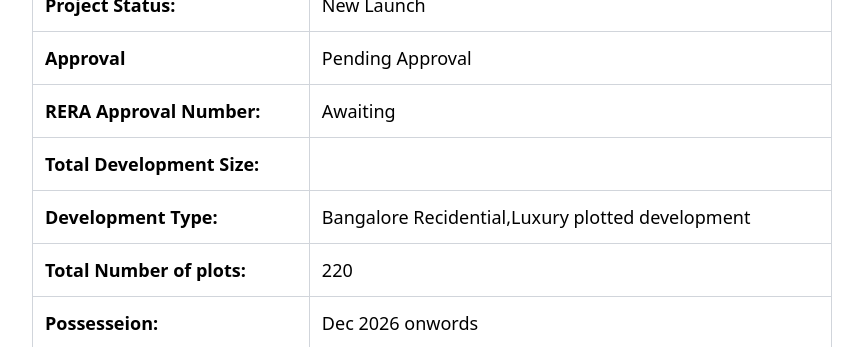
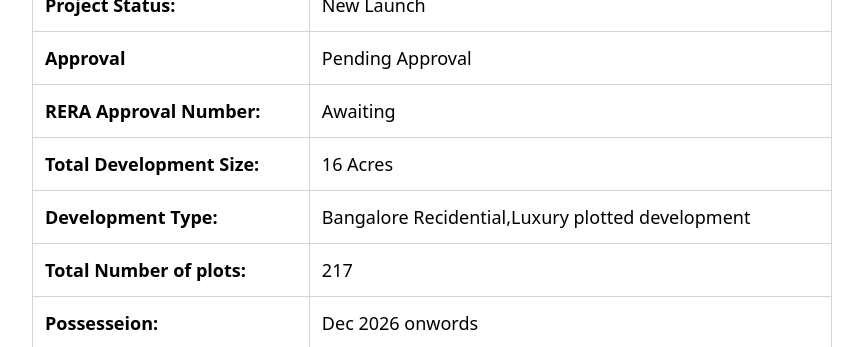
Before and after one commit to muhammedhashimcp/Orchid-Static, a React (Create React App) app: page /overview in a window 1280 px wide. Shown: the part 1260-1607 px from the top of the page, without its empty margins (234-1097 px from the left). Built offline with nearby package versions, Linux system fonts and the light colour scheme.

Commit message:
Again Updated

```diff
--- a/src/Components/Pages/OverView/Overview.jsx
+++ b/src/Components/Pages/OverView/Overview.jsx
@@ -84,7 +84,7 @@ function Overview() {
               Total Development Size:
             </th>
             <th className="border border-gray-300 md:p-3 font-light text-lg text-start ">
-
+              16 Acres
             </th>
           </tr>
           <tr>
@@ -101,7 +101,7 @@ function Overview() {
               Total Number of plots:
             </th>
             <th className="border border-gray-300 md:p-3 font-light text-lg text-start">
-              220
+              217
             </th>
           </tr>
           <tr>
```
